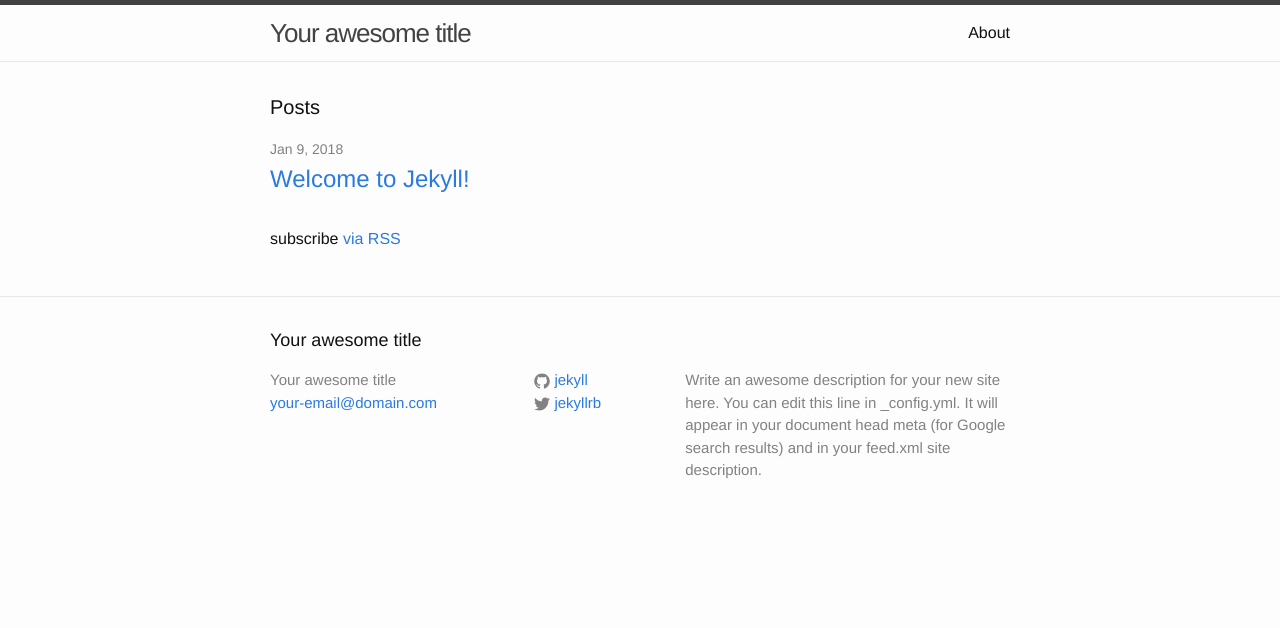
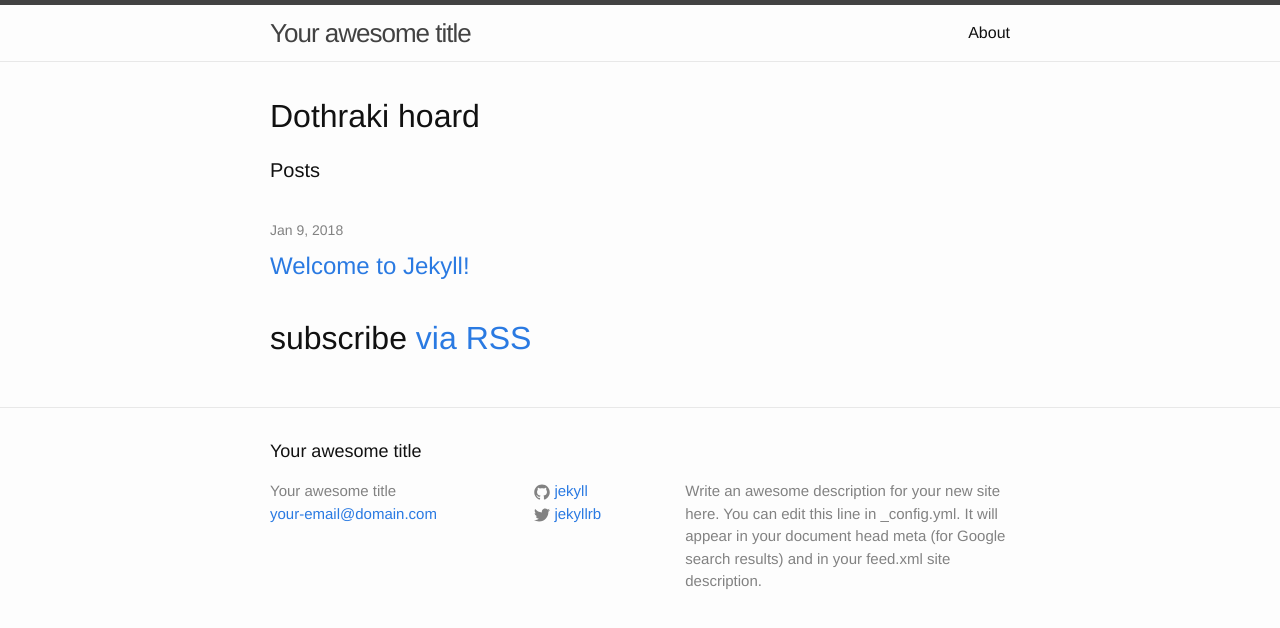
Before and after one commit to Khaldrogo0/Khaldrogo0.github.io, a Jekyll site: the page built from index.html, in a window 1280 px wide. Shown: the top 628 px of the page. Built offline with Jekyll 4.4.1, drawn with Linux system fonts in a browser that asks for light colours.

Commit message:
Update index.html

```diff
--- a/index.html
+++ b/index.html
@@ -1,7 +1,7 @@
 ---
 layout: default
 ---
-
+<h1>Dothraki hoard<h1>
 <div class="home">
 
   <h1 class="page-heading">Posts</h1>
```
